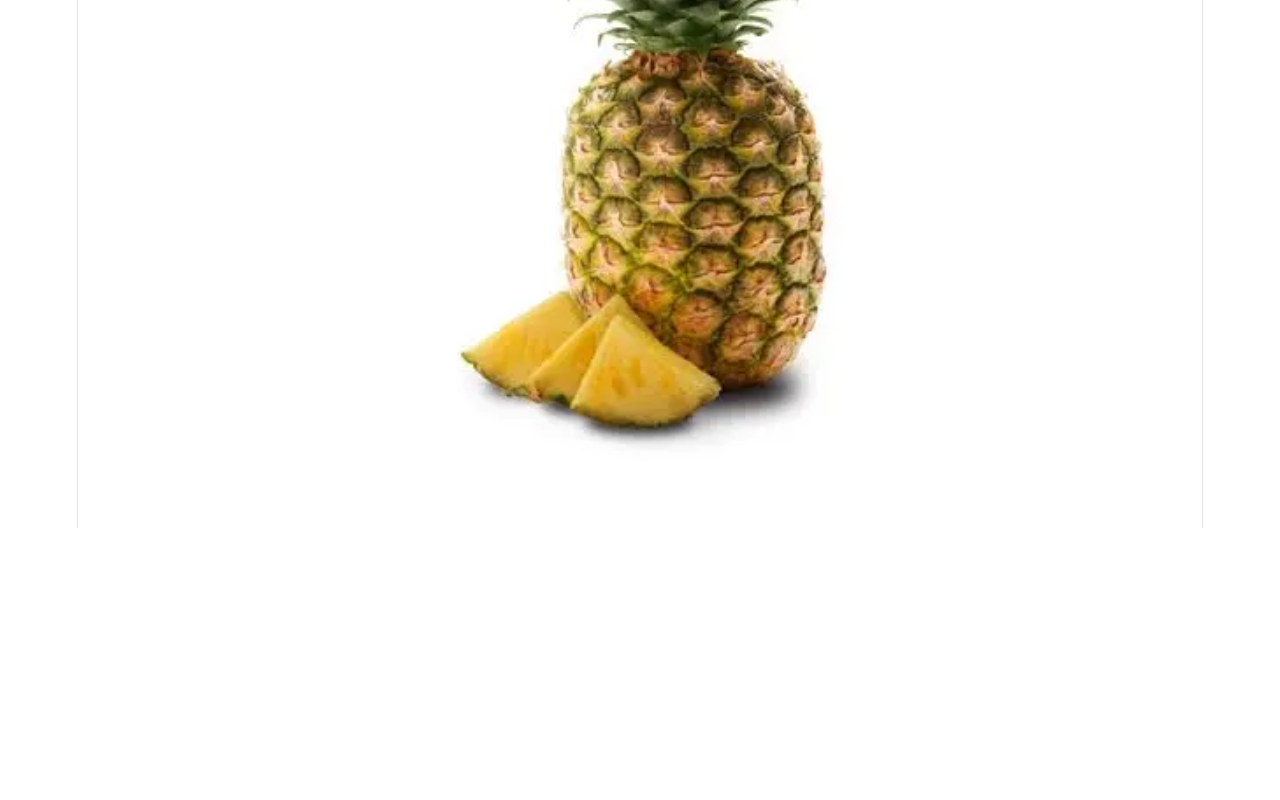
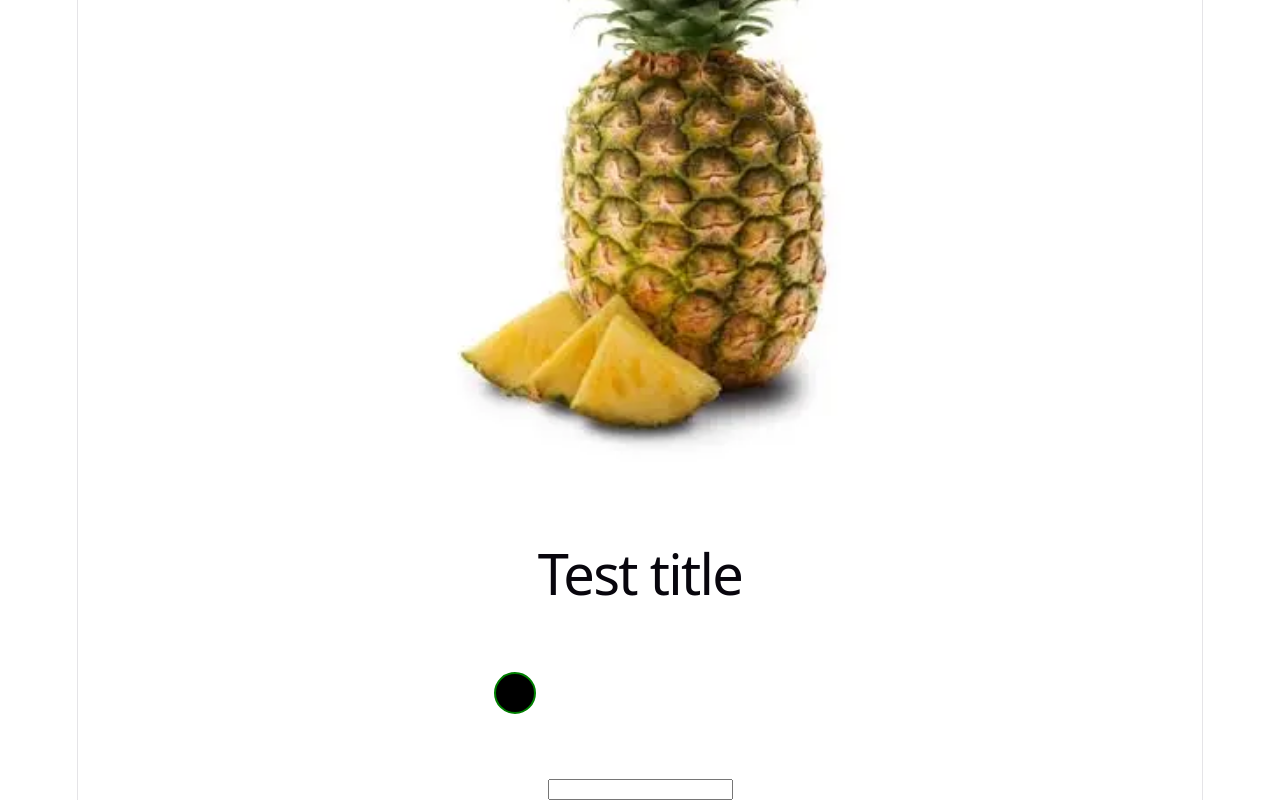
Before and after one commit to NirmalSubedi/my-first-react-app, a React (Vite) app: page / in a window 1280 px wide. Shown: the part 494-1294 px from the top of the page. Before the commit the page ends 1022 px from the top, so only its background shows below. Built offline with nearby package versions, Linux system fonts and the light colour scheme.

Commit message:
feat: html to jsx

```diff
--- /dev/null
+++ b/src/HtmlToJSX.jsx
@@ -0,0 +1,13 @@
+export function HTMLToJSX() {
+  return (
+    <div>
+      <h1>Test title</h1>
+      <svg>
+        <circle cx="25" cy="75" r="20" stroke="green" strokeWidth="2" />
+      </svg>
+      <form>
+        <input type="text" />
+      </form>
+    </div>
+  );
+}
--- a/src/main.jsx
+++ b/src/main.jsx
@@ -5,6 +5,7 @@
 import Greeting from './Greeting.jsx'
 import {CurrentTime} from './NamedExport.jsx';
 import {Fruit} from './Fruit.jsx';
+import { HTMLToJSX } from './HtmlToJSX.jsx'
 
 createRoot(document.getElementById('root')).render(
   <StrictMode>
@@ -12,5 +13,6 @@
     <Greeting/>
     <CurrentTime />
     <Fruit />
+    <HTMLToJSX/>
   </StrictMode>,
 )
```
